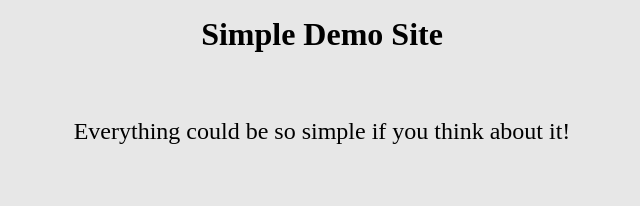
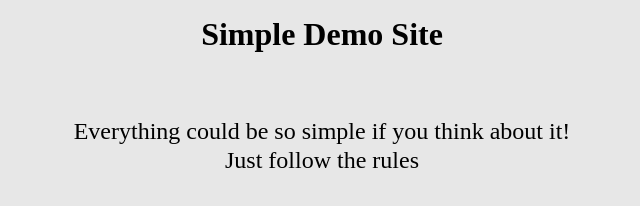
Before and after one commit to hadikman/html-github-actions, a plain HTML site: page index.html in a window 1280 px wide. Shown: the whole page, without its empty margins (318-958 px from the left). Drawn offline with Linux system fonts and the light colour scheme.

Commit message:
add a pragraph

```diff
--- a/index.html
+++ b/index.html
@@ -14,6 +14,7 @@
 
       <div class="content">
         <p>Everything could be so simple if you think about it!</p>
+        <p>Just follow the rules</p>
       </div>
     </div>
   </body>
```
